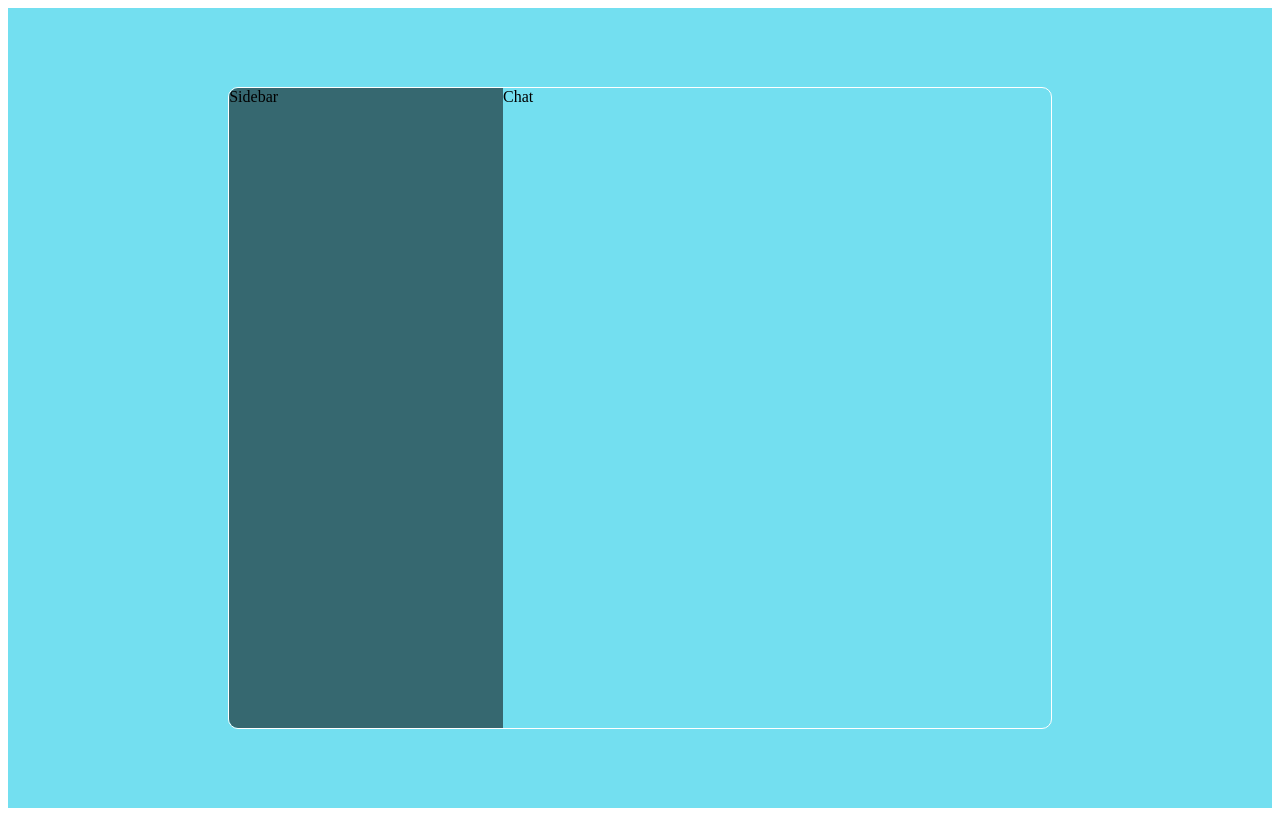
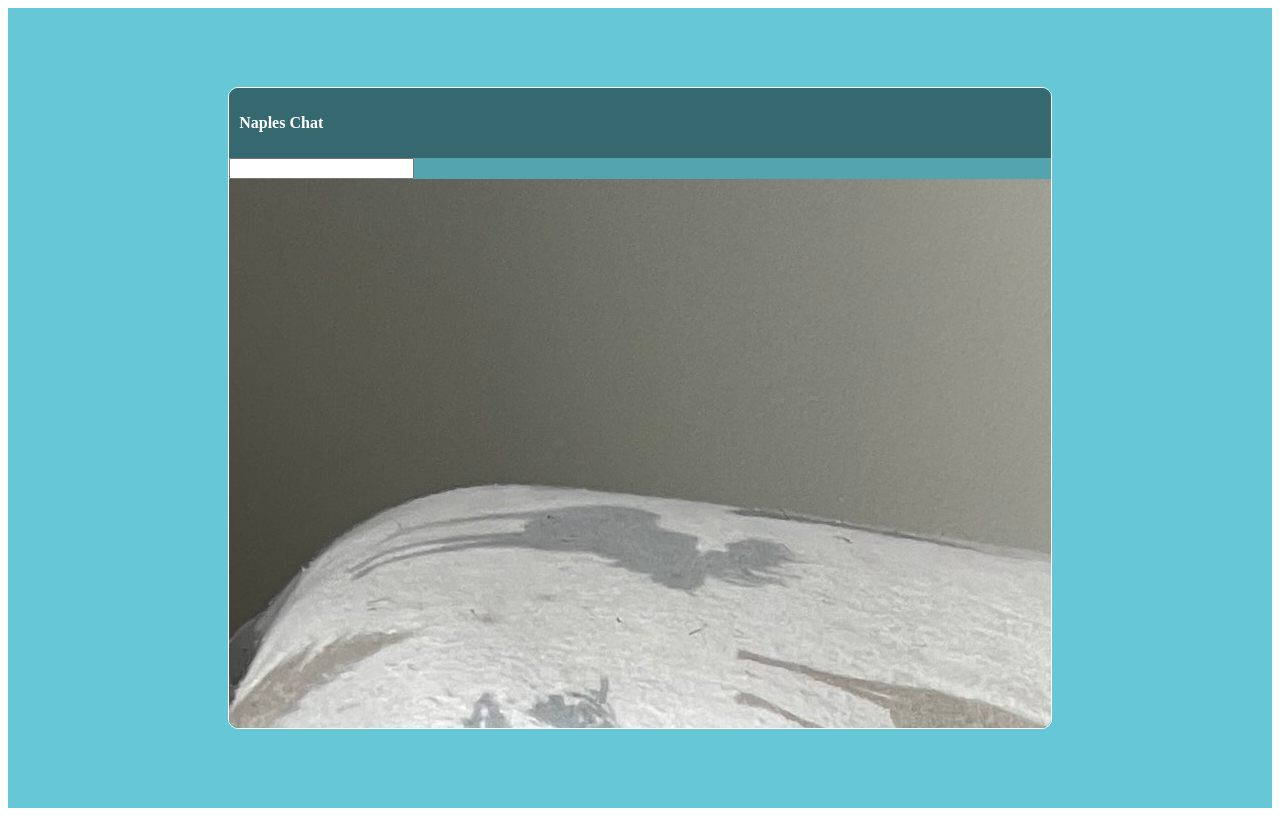
Before and after one commit to Shbucket/chat, a React (Create React App) app: page / in a window 1280 px wide. Built offline with nearby package versions, Linux system fonts and the light colour scheme.

Commit message:
created search function

```diff
--- a/src/components/Navbar.jsx
+++ b/src/components/Navbar.jsx
@@ -1,7 +1,15 @@
 import React from 'react'
-
+import image from '../img/shbucket.jpeg'
 export const Navbar = () => {
   return (
-    <div>Navbar</div>
+    <div className='navbar'>
+      <span className="logo">Naples Chat</span>
+      <div className="user">
+        <img src={image} alt="" />
+        <span>John</span>
+        <button>logout</button>
+      </div>
+    </div>
   )
 }
+export default Navbar
--- a/src/components/Search.jsx
+++ b/src/components/Search.jsx
@@ -1,9 +1,20 @@
-import React from 'react'
+import React from "react";
+import image2 from '../img/shbucket.jpeg'
 
 const Search = () => {
   return (
-    <div>Search</div>
-  )
-}
+    <div className="search">
+      <div className="searchForm">
+        <input type="text" />
+      </div>
+      <div className="userChat">
+        <img src={image2} alt="" />
+        <div className="userChatInfo">
+          <span>Jane</span>
+        </div>
+      </div>
+    </div>
+  );
+};
 
-export default Search
+export default Search;
--- a/src/components/Sidebar.jsx
+++ b/src/components/Sidebar.jsx
@@ -1,9 +1,13 @@
-import React from 'react'
-
+import React from "react";
+import Navbar from "./Navbar";
+import Search from "./Search";
 const Sidebar = () => {
   return (
-    <div className='sidebar'>Sidebar</div>
-  )
-}
+    <div className="sidebar">
+      <Navbar />
+      <Search />
+    </div>
+  );
+};
 
-export default Sidebar
+export default Sidebar;
--- a/src/style.scss
+++ b/src/style.scss
@@ -59,7 +59,7 @@
   }
 }
 .home {
-  background-color: #73dff0;
+  background-color: #66C8D6;
   height: 100vh;
   display: flex;
   align-items: center;
@@ -74,10 +74,41 @@
     overflow: hidden;
     .sidebar {
       flex: 1;
-      background-color: #366870;
+      background-color: #54A4B0;
+      .navbar{
+         background-color:#366870;
+        display: flex;
+        align-items: center;
+        height:50px;
+        padding: 10px;
+        justify-content:space-between ;
+        color:white;
+        .logo{
+            font-weight: bold;
+        }
+        .user{
+            display: flex;
+            gap: 10px;
+            img{
+                background-color:white   ;
+                height: 24px;
+                width: 24px;
+                border-radius: 50%;
+                object-fit: cover;
+            }
+            button{
+                background-color: #73dff0;
+                color: white;
+                font: size 10px;
+                border: none;
+                cursor: pointer;
+            }
+        }
+      }
     }
     .chat {
       flex: 2;
+      background-color: #73dff0;
     }
   }
 }
```
Also changed, not shown: src/img/shbucket.jpeg (added).
